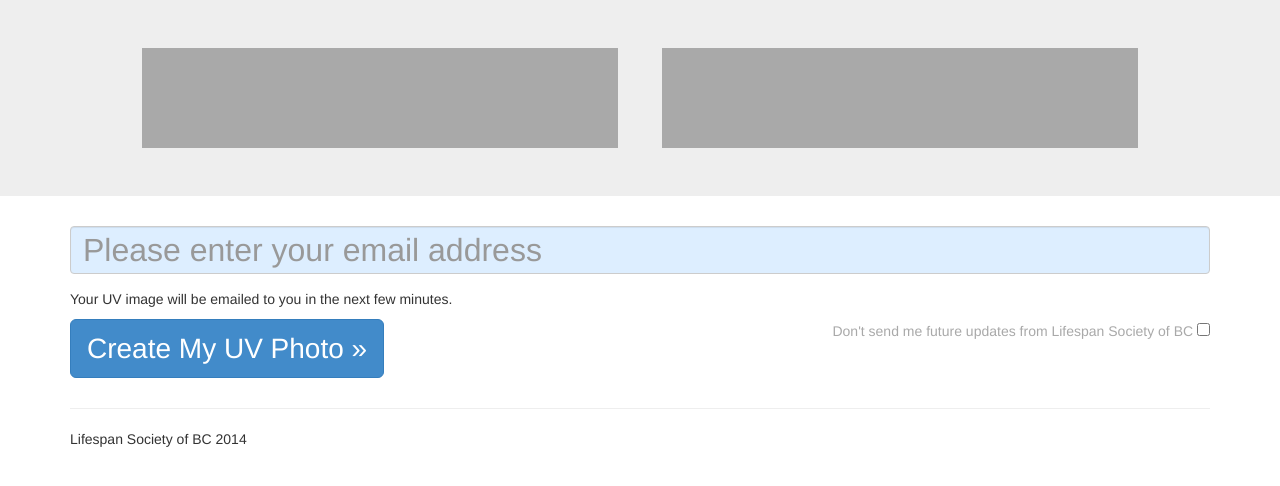
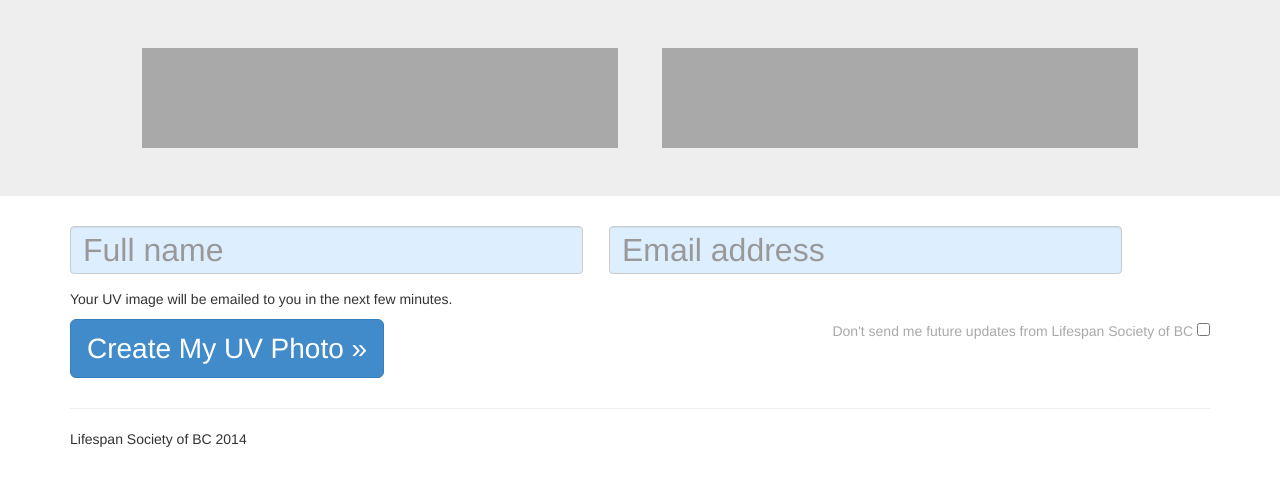
Before and after one commit to coinfork/photobooth, a PHP site: page / in a window 1280 px wide. Shown: the top 486 px of the page. Run offline with PHP 8.4, Linux system fonts and the light colour scheme.

Commit message:
photo processing, SQL

```diff
--- a/node-eyefi/config.js
+++ b/node-eyefi/config.js
@@ -25,8 +25,8 @@ module.exports = {
 	},
 
 	// If you need help finding a bug just turn on debugging.
-	debug: true, // true or false
+//	debug: true, // true or false
 
         // Posts the image to a webserver
-        post: "http://localhost/photos"
+//        post: "http://localhost/photos"
 };
--- a/web/css/photobooth.css
+++ b/web/css/photobooth.css
@@ -18,11 +18,17 @@
 	width: 100%;
 }
 
-input#email {
+input#email,
+input#name {
 	font-size: 32px;
 	line-height: 48px;
 	height: 48px;
+	width: 45%;
 	background: #ddeeff;
+	display: inline-block;
+}
+input#name {
+	margin-right: 22px;
 }
 
 label.dontemail {
--- a/web/getphoto.php
+++ b/web/getphoto.php
@@ -7,6 +7,7 @@ foreach($files as $file) {
 
 	if(stripos($file, '.jpg') == strlen($file)-4) {
 		$newest_file = $file;
+		break;
 	}
 }
 
--- a/web/index.php
+++ b/web/index.php
@@ -35,7 +35,8 @@
         <div class="col-md-12">
             <form id="emailform">
                 <div class="form-group">
-                    <input type="text" class="form-control" id="email" placeholder="Please enter your email address" autocomplete="off">
+					<input type="text" class="form-control" id="name" placeholder="Full name" autocomplete="off">
+					<input type="text" class="form-control" id="email" placeholder="Email address" autocomplete="off">
                 </div>
 				<p>Your UV image will be emailed to you in the next few minutes.</p>
                 <p>
```
Also changed, not shown: web/db.sql (added, +10 -0 lines), web/preview.php (+19 -1 lines), web/submit.php (added, +36 -0 lines).
